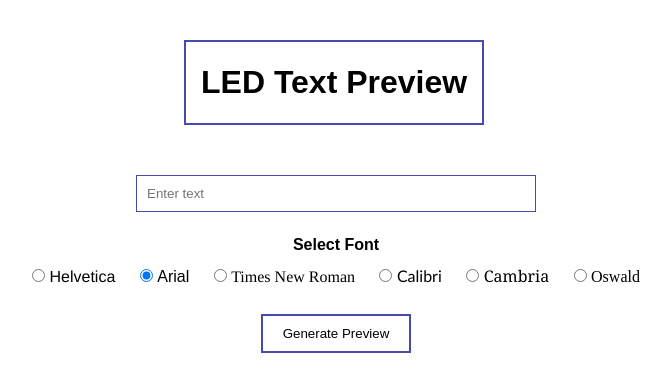
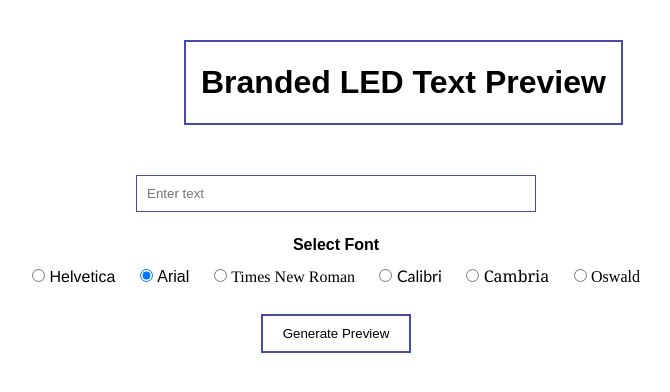
Before and after one commit to yosri5031/3d-crystal-preview, a Flask app: page /LED in a window 1280 px wide. Shown: the top 392 px of the page, without its empty margins (304-974 px from the left). Run offline with Flask 2, Linux system fonts and the light colour scheme.

Commit message:
Update index1.html

```diff
--- a/templates/index1.html
+++ b/templates/index1.html
@@ -1,7 +1,7 @@
 <!DOCTYPE html>
 <html>
 <head>
-    <title>LED Text Preview</title>
+    <title>Branded LED Text Preview</title>
     <meta name="viewport" content="width=device-width, initial-scale=1.0">
     <style>
         * {
@@ -106,7 +106,7 @@
 
 
     <div class="container">
-        <h1 class="title">LED Text Preview</h1>
+        <h1 class="title">Branded LED Text Preview</h1>
 
         <form action="/LED" method="post">
             <input type="text"
```
